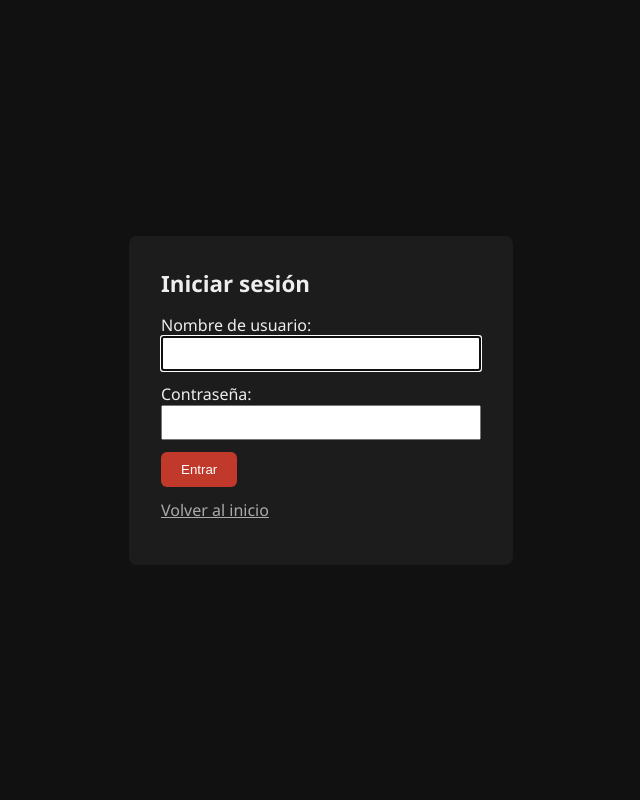
After one commit to Sucio333/jovannycoronado-api.tienda, a Django app: page /login/ in a window 1280 px wide. The commit adds this page. Shown: the whole page, without its empty margins (319-959 px from the left). Run offline with Django 5.2, Linux system fonts and the light colour scheme.

Commit message:
Agrega login, logout y vista protegida con login_required

```diff
--- a/tienda/templates/tienda/index.html
+++ b/tienda/templates/tienda/index.html
@@ -16,6 +16,7 @@
       <a href="#beneficios">Beneficios</a>
       <a href="#productos">Productos</a>
       <a href="#contacto">Contacto</a>
+      <a href="{% url 'login' %}">Iniciar sesión</a>
     </nav>
   </header>
 
--- /dev/null
+++ b/tienda/templates/tienda/login.html
@@ -0,0 +1,28 @@
+<!DOCTYPE html>
+<html lang="es">
+<head>
+  <meta charset="UTF-8">
+  <title>Iniciar sesión | Tienda Online</title>
+  <style>
+    body { background:#111; color:#eee; font-family:"Segoe UI",Arial,sans-serif;
+           display:flex; align-items:center; justify-content:center; min-height:100vh; margin:0; }
+    form { background:#1c1c1c; padding:32px; border-radius:8px; width:320px; }
+    h1 { margin-top:0; font-size:1.4rem; }
+    p { margin:12px 0; }
+    input { width:100%; padding:8px; box-sizing:border-box; }
+    button { background:#c0392b; color:#fff; border:0; padding:10px 20px; border-radius:6px; cursor:pointer; }
+    .errorlist { color:#e74c3c; list-style:none; padding:0; }
+    a { color:#aaa; }
+  </style>
+</head>
+<body>
+  <form method="post">
+    {% csrf_token %}
+    <h1>Iniciar sesión</h1>
+    {{ form.as_p }}
+    <input type="hidden" name="next" value="{{ next }}">
+    <button type="submit">Entrar</button>
+    <p><a href="{% url 'home' %}">Volver al inicio</a></p>
+  </form>
+</body>
+</html>
--- a/tienda_online/settings.py
+++ b/tienda_online/settings.py
@@ -137,3 +137,7 @@ REST_FRAMEWORK = {
     "DEFAULT_PAGINATION_CLASS": "rest_framework.pagination.PageNumberPagination",
     "PAGE_SIZE": 10,
 }
+
+LOGIN_URL = "login"
+LOGIN_REDIRECT_URL = "dashboard"
+LOGOUT_REDIRECT_URL = "home"
--- a/tienda_online/urls.py
+++ b/tienda_online/urls.py
@@ -1,9 +1,15 @@
 from django.contrib import admin
+from django.contrib.auth import views as auth_views
 from django.urls import path, include
 from django.views.generic import TemplateView
+
+from tienda import web_views
 
 urlpatterns = [
     path("admin/", admin.site.urls),
     path("api/", include("tienda.urls")),
+    path("login/", auth_views.LoginView.as_view(template_name="tienda/login.html"), name="login"),
+    path("logout/", auth_views.LogoutView.as_view(), name="logout"),
+    path("dashboard/", web_views.dashboard, name="dashboard"),
     path("", TemplateView.as_view(template_name="tienda/index.html"), name="home"),
 ]
```
Also changed, not shown: tienda/templates/tienda/dashboard.html (added, +29 -0 lines), tienda/web_views.py (added, +14 -0 lines).
